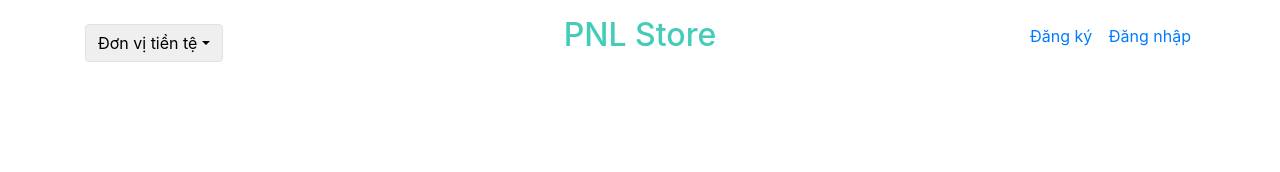
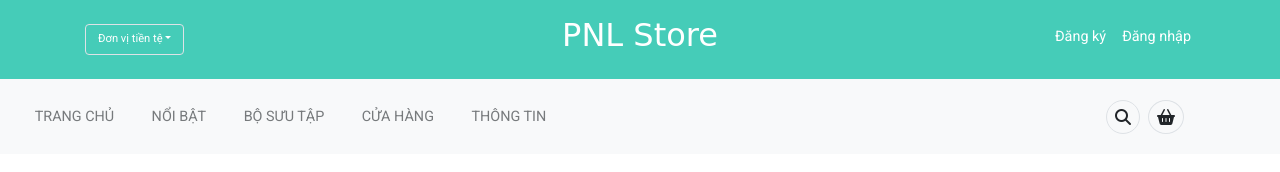
Before and after one commit to PhanNhatLam/bootstrap-DEMO, a plain HTML site: page index.html in a window 1280 px wide. Drawn offline with nearby package versions, Linux system fonts and the light colour scheme; a web font is replaced by a local one.

Commit message:
Add Menu

```diff
--- a/index.html
+++ b/index.html
@@ -25,14 +25,14 @@
 			<div class="row">
 				<div class="col-md-4 col-sm-12 col-12">
 					<div class="btn-group">
-						<button class="btn border dropdown-toggle my-md-4 my-2" data-toggle="dropdown" aria-haspopup="true" aria-expanded="false">Đơn vị tiền tệ</button>
+						<button class="btn border dropdown-toggle my-md-4 my-2 text-white bg-primary-color" data-toggle="dropdown" aria-haspopup="true" aria-expanded="false">Đơn vị tiền tệ</button>
 						<div class="dropdown-menu">
 							<a href="#" class="dropdown-item">VNĐ</a>
 						</div>
 					</div>
 				</div>
 				<div class="col-md-4 col-12 text-center">
-					<h2 class="my-md-3 site-title primary-color">PNL Store</h2>
+					<h2 class="my-md-3 site-title primary-color text-white">PNL Store</h2>
 				</div>
 				<div class="col-md-4 col-12 text-right">
 					<p class="my-md-4 header-links">
@@ -41,6 +41,43 @@
 					</p>
 				</div>
 			</div>
+		</div>
+
+		<div class="container-fluid p-0">
+			<nav class="navbar navbar-expand-lg navbar-light bg-light">
+			  <button class="navbar-toggler" type="button" data-toggle="collapse" data-target="#navbarNav" aria-controls="navbarNav" aria-expanded="false" aria-label="Toggle navigation">
+			    <span class="navbar-toggler-icon"></span>
+			  </button>
+			  <div class="collapse navbar-collapse" id="navbarNav">
+			    <ul class="navbar-nav">
+			      <li class="nav-item active">
+			        <a class="nav-link" href="#">TRANG CHỦ<span class="sr-only">(current)</span></a>
+			      </li>
+			      <li class="nav-item">
+			        <a class="nav-link" href="#">NỔI BẬT</a>
+			      </li>
+			      <li class="nav-item">
+			        <a class="nav-link" href="#">BỘ SƯU TẬP</a>
+			      </li>
+			      <li class="nav-item">
+			        <a class="nav-link" href="#">CỬA HÀNG</a>
+			      </li>
+			      <li class="nav-item">
+			        <a class="nav-link" href="#">THÔNG TIN</a>
+			      </li>
+			    </ul>
+			  </div>
+
+			  <div class="navbar-nav">
+			  	<li class="nav-item border rounded-circle mx-2 search-icon">
+			  		<i class="fas fa-search p-2"></i>
+			  	</li>
+			  	<li class="nav-item border rounded-circle mx-2 basket-icon">
+			  		<i class="fas fa-shopping-basket p-2"></i>
+			  	</li>
+			  </div>
+
+			</nav>
 		</div>
 	</header>
 	<main></main>
--- a/style.css
+++ b/style.css
@@ -30,3 +30,47 @@ body {
 .lightblue {
 	color: lightblue;
 }
+
+/* header */
+
+header {
+	background-color: var(--primary-color);
+	font-family: var(--roboto);
+}
+
+header .site-title {
+	font-family: var(--gugi);
+}
+
+.container .dropdown-toggle, .container .dropdown-item {
+	font-size: 0.7em;
+}
+
+.header-links a{
+	font-size: 0.9em;
+	text-decoration: none;
+	color: white;
+}
+
+/* Navigation Menu */
+
+.navbar-nav {
+	padding: 0.8em 0em;
+}
+
+.navbar-nav .nav-link {
+	font-size: 0.9em;
+	color: var(--light-gray)!important;
+}
+
+.navbar-nav .nav-item .nav-link {
+	padding: 0 1.3em;
+}
+
+.navbar-nav .search-icon {
+	margin-right: 0 !important;
+}
+
+.navbar-nav .basket-icon {
+	margin-right: 5rem !important;
+}
```
